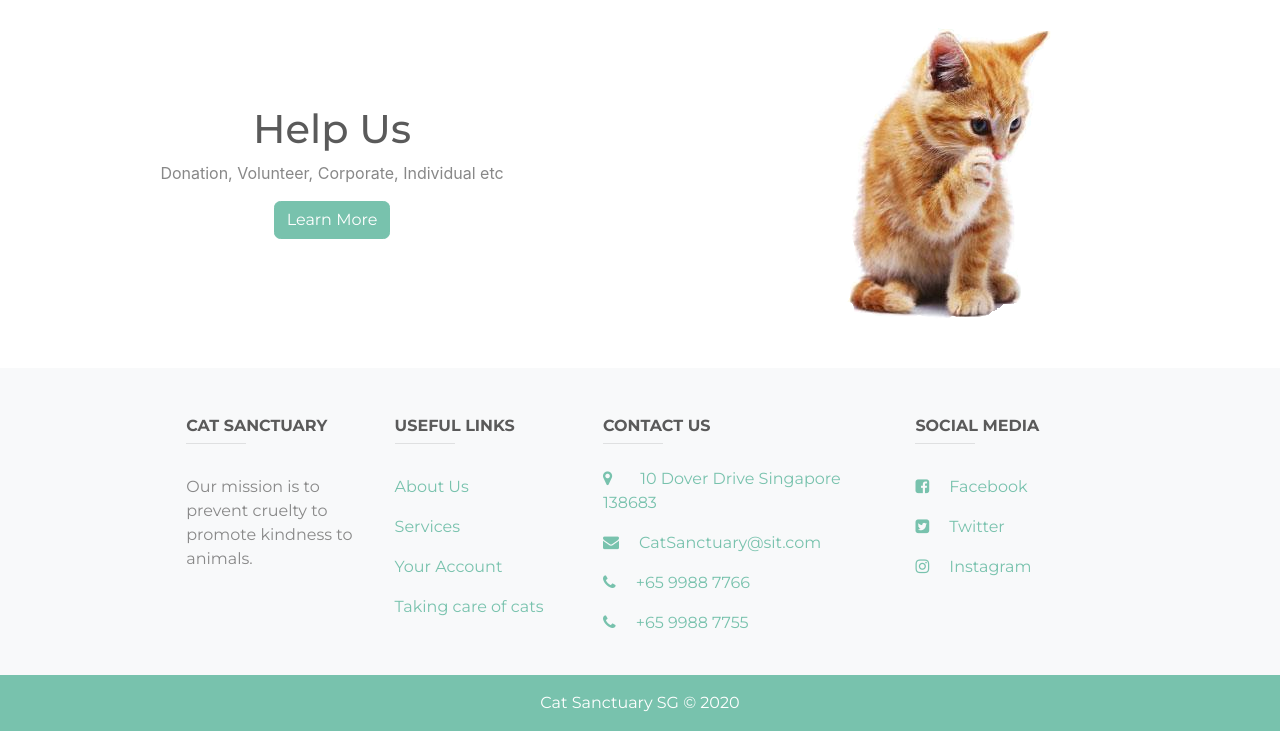
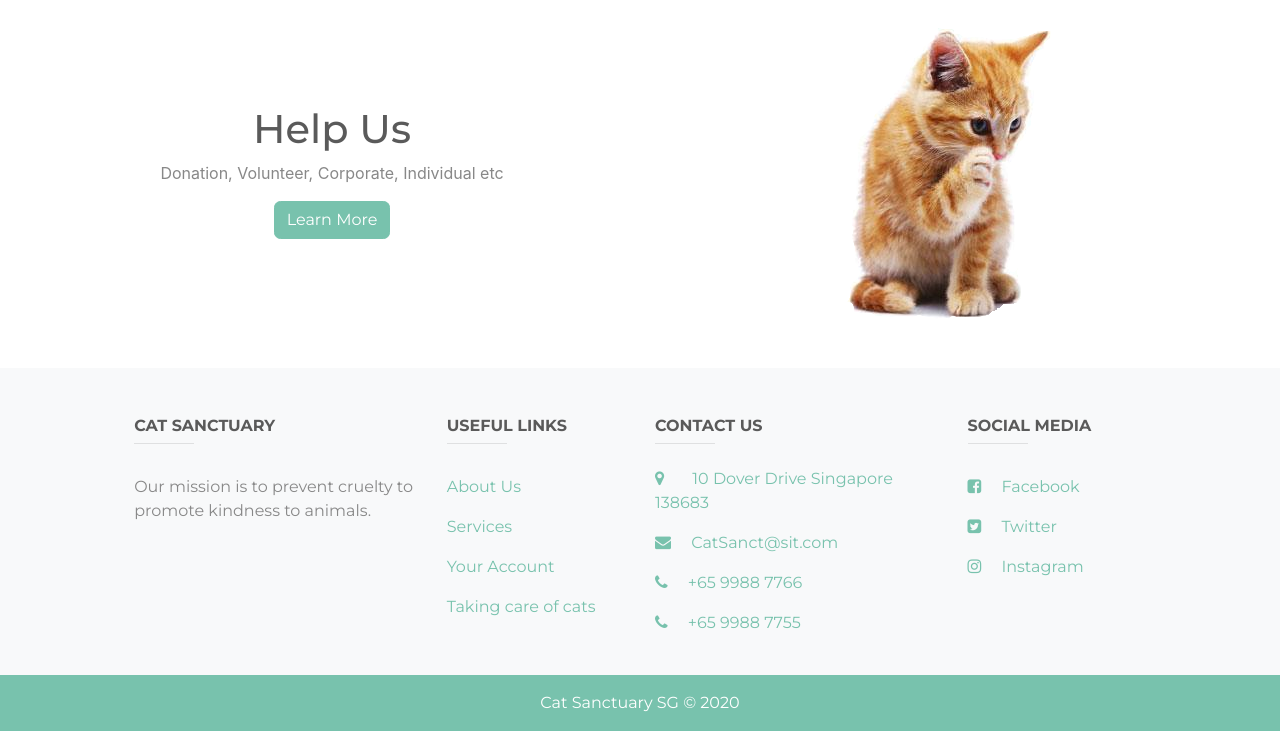
Before and after one commit to IENORI/ICT1004-Project-Grp7, a PHP site: page /index.php in a window 1280 px wide. Shown: the part 1133-1864 px from the top of the page. Run offline with PHP 8.4, Linux system fonts and the light colour scheme.

Commit message:
Better scaling for footer elements

```diff
--- a/inc.footer.php
+++ b/inc.footer.php
@@ -21,7 +21,7 @@ Footer common
 <!--    </div>-->
 
     <div class="container-fluid row justify-content-center text-center align-items-start text-md-left mt-5">
-            <div class="col-md-3 col-xl-2 mb-3">
+            <div class="col-md-4 col-xl-3 mb-3">
                 <h6 class="text-uppercase font-weight-bold">CAT SANCTUARY</h6>
                 <hr class="teal accent-3 mb-4 mt-0 d-inline-block mx-auto" style="width: 60px;">
                 <p>
@@ -29,7 +29,7 @@ Footer common
                 </p>
             </div>
 
-            <div class="col-md-3 col-xl-2 mb-3">
+            <div class="col-md-4 col-xl-2 mb-3">
                 <h6 class="text-uppercase font-weight-bold">Useful links</h6>
                 <hr class="teal accent-3 mb-4 mt-0 d-inline-block mx-auto" style="width: 60px;">
                 <p>
@@ -46,7 +46,7 @@ Footer common
                 </p>
             </div>
 
-            <div class="col-md-4 col-xl-2 mb-4 col-xl-3">
+            <div class="col-md-4 col-xl-3 mb-4">
                 <h6 class="text-uppercase font-weight-bold">Contact Us</h6>
                 <hr class="teal accent-3 mb-3 mt-0 d-inline-block mx-auto" style="width: 60px;">
                 <a href="http://maps.google.com/?q=Singapore Institute of Technology">
@@ -58,7 +58,7 @@ Footer common
                 <a href="mailto:CatSanctuary@sit.com">
                     <p>
                        <i class="fa fa-envelope mr-3" aria-hidden="true"></i>
-                       CatSanctuary@sit.com
+                       CatSanct@sit.com
                     </p>
                 </a>
                 <a href="tel:99887766">
@@ -75,7 +75,7 @@ Footer common
                 </a>
             </div>
 
-            <div class="col-md-3 col-xl-2 mb-3">
+            <div class="col-md-4 col-xl-2 mb-3">
                 <h6 class="text-uppercase font-weight-bold">Social Media</h6>
                 <hr class="teal accent-3 mb-4 mt-0 d-inline-block mx-auto" style="width: 60px;">
                 <a href="https://www.facebook.com">
```
